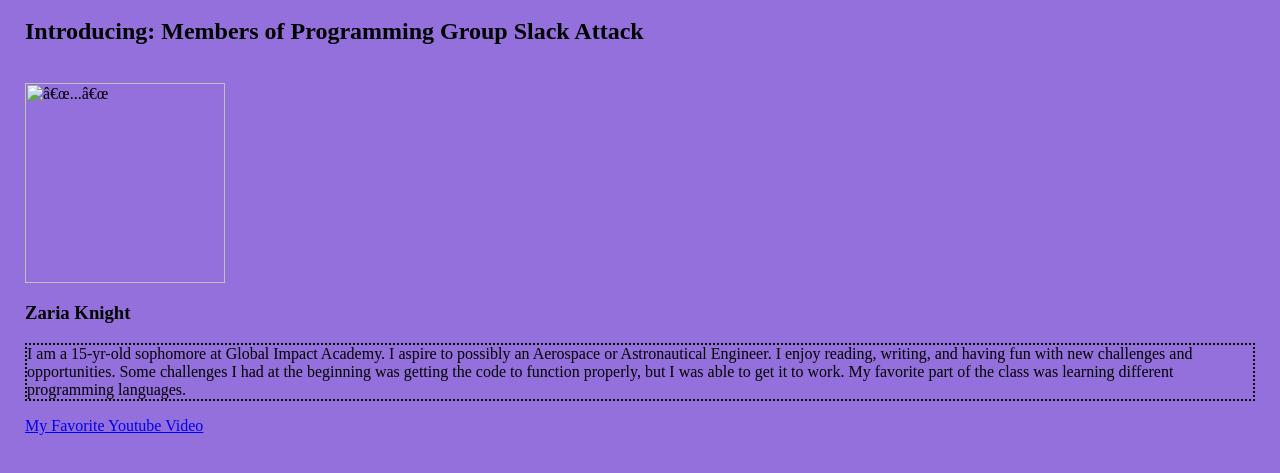
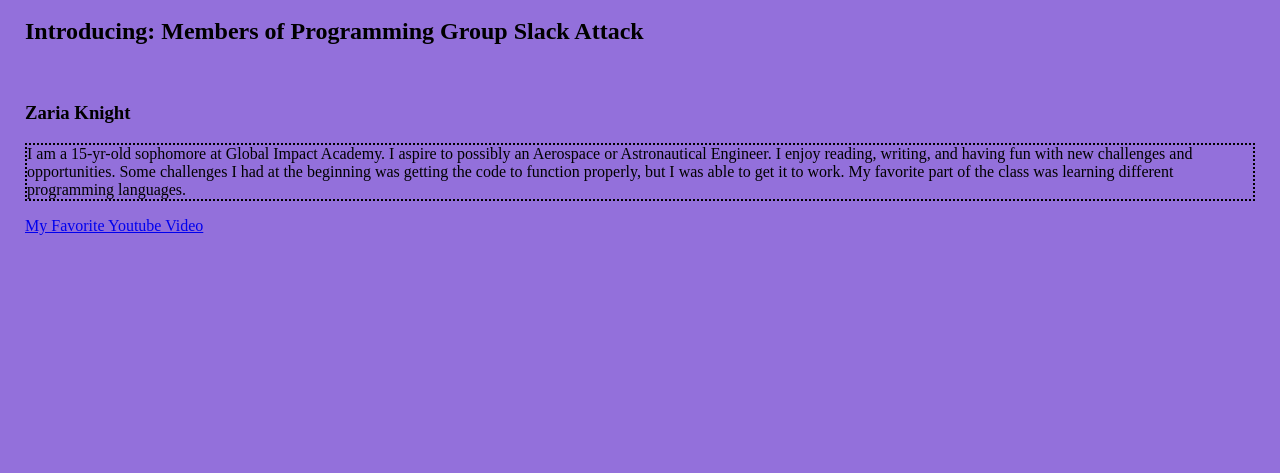
Before and after one commit to noahygt6use/ygt6-slack-attack, a plain HTML site: page refren.html in a window 1280 px wide. Shown: the part 65-538 px from the top of the page. Drawn offline with Linux system fonts and the light colour scheme.

Commit message:
no more photo

```diff
--- a/refren.html
+++ b/refren.html
@@ -27,10 +27,8 @@
   color: black;
  }
  /*Styles the img tag*/
- img {
-     width: auto;
-     height: 200px;
- }
+
+
  .card {
      background-color: mediumslateblue;
      border-radius: 10px;
@@ -45,7 +43,7 @@
   <h2>Introducing: Members of Programming Group Slack Attack</h2>
   <br>
   <div class=“card” style=“width: 18rem;“>
-    <img src=“https://wallpapers.com/images/hd/aesthetic-cosmic-galaxy-srk3pybyalyw8vgm.jpg” class=“card-img-top” alt=“...“>
+
     <div class=“card-body”>
       <h3 class=“card-title”>Zaria Knight</h3>
       <p class=“card-text”>I am a 15-yr-old sophomore at Global Impact Academy.
```
